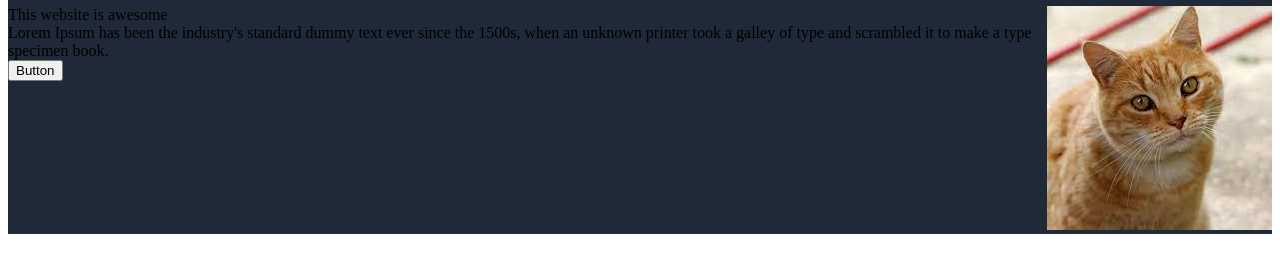
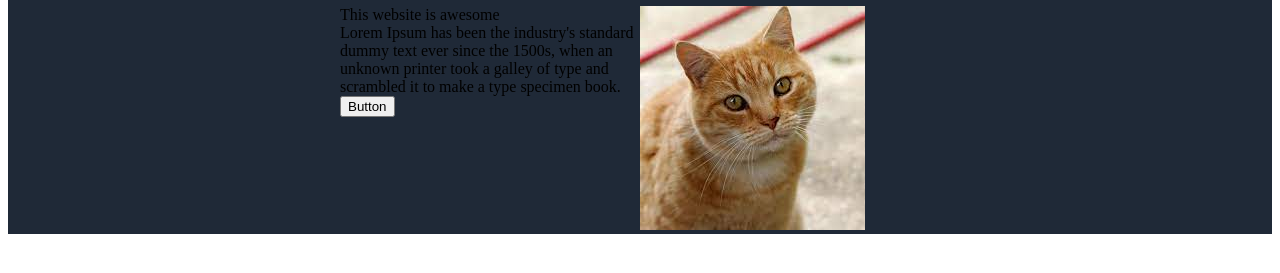
Before and after one commit to Chad-Wolding/Project-Landing-Page, a plain HTML site: page index.html in a window 1280 px wide. Shown: the part 77-350 px from the top of the page. Drawn offline with Linux system fonts and the light colour scheme.

Commit message:
hero section

```diff
--- a/index.html
+++ b/index.html
@@ -15,14 +15,14 @@
         <div class="rightnav">Contact</div>
       </nav>
     <div class="zone-one">
-            <div>
+            <div class="zone-one-flex-item">
                 <div>This website is awesome</div>
                 <div>
                     Lorem Ipsum has been the industry's standard dummy text ever since the 1500s, when an unknown printer took a galley of type and scrambled it to make a type specimen book.
                 </div>
                 <button>Button</button>
             </div>
-            <div>
+            <div class="zone-one-flex-item">
                 <img src="../Project-Landing-Page/images/cat.jfif">
             </div>
     </div>
--- a/styles.css
+++ b/styles.css
@@ -27,5 +27,10 @@ li{
 .zone-one{
     display: flex;
     background-color: #1f2937;
-    justify-content: space-around
+    justify-content: space-around;
+    flex-wrap: wrap;
+    justify-content: center;
 }
+.zone-one-flex-item{
+    width: 300px;
+}
```
